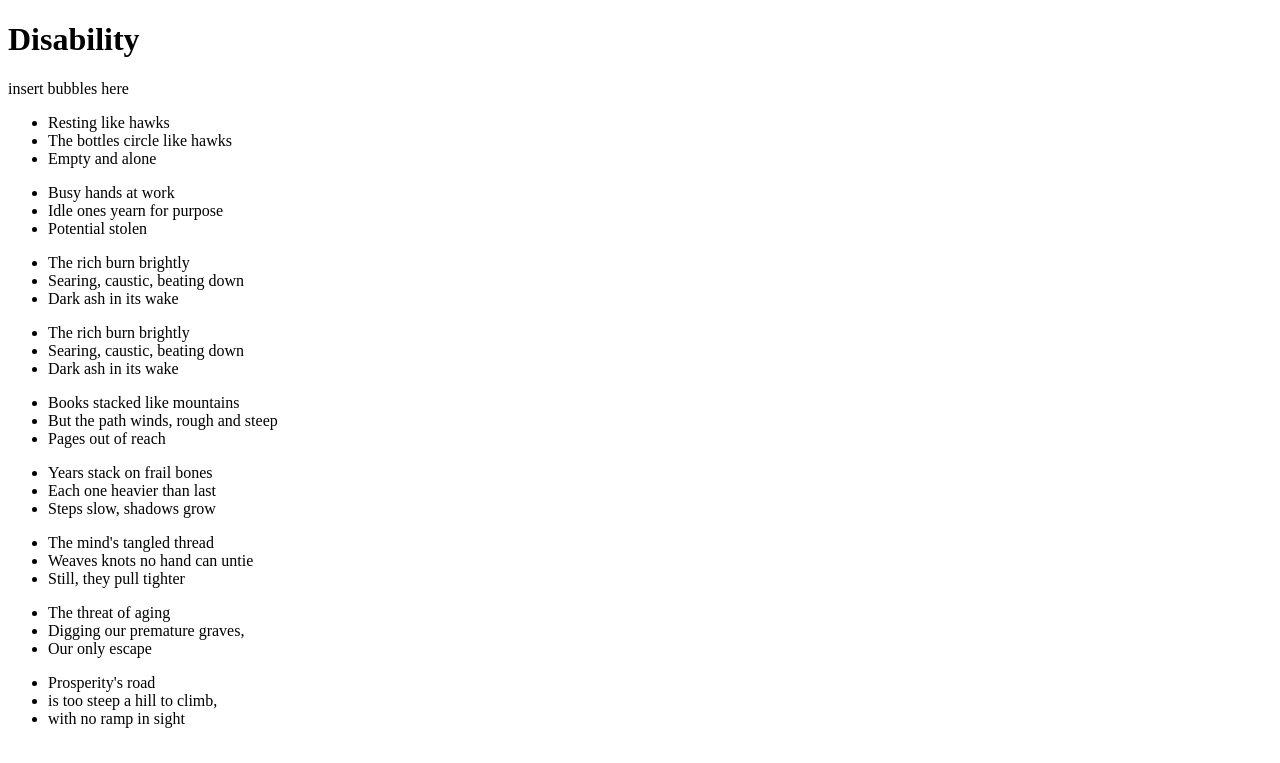
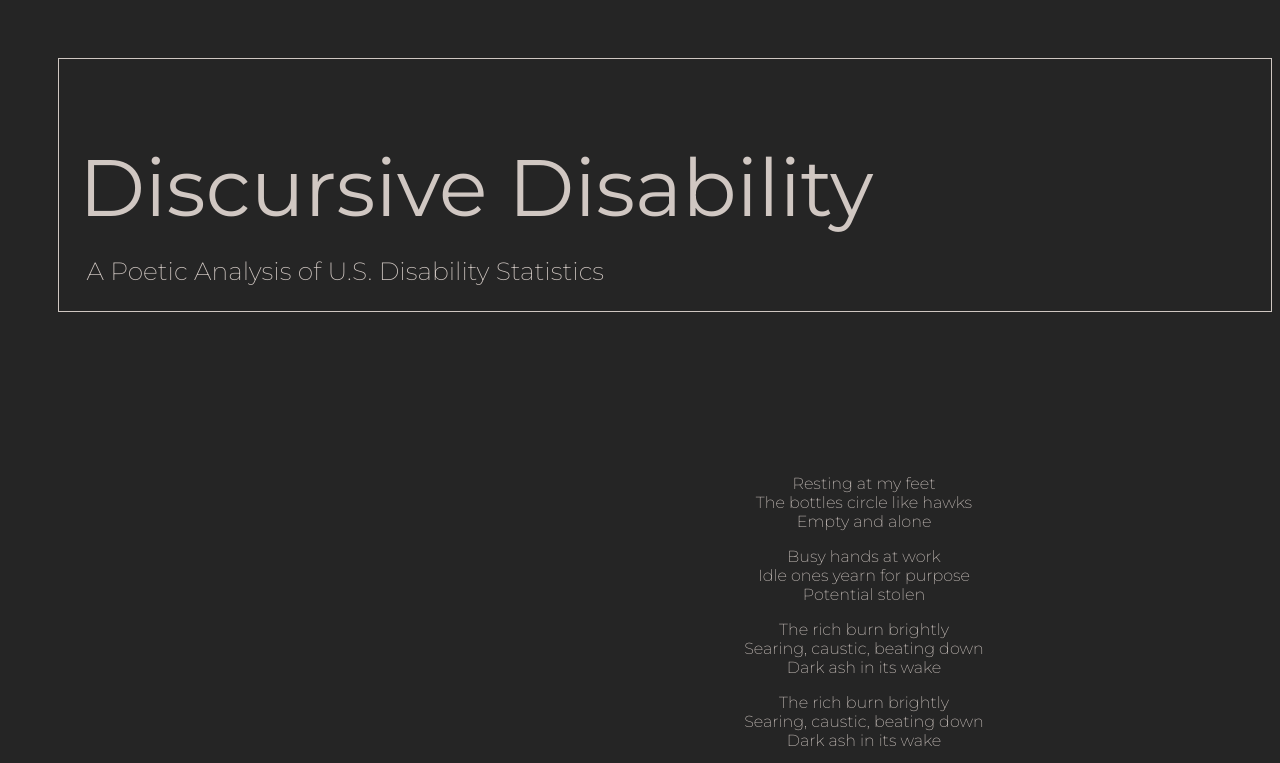
Before and after one commit to alexbryantt/infovis25, a plain HTML site: page index.html in a window 1280 px wide. Shown: the top 763 px of the page. Drawn offline with nearby package versions, Linux system fonts and the light colour scheme.

Commit message:
design modifications

```diff
--- a/index.html
+++ b/index.html
@@ -7,7 +7,10 @@
     </head>
     <body>
         <header>
-            <h1 class="title">Disability</h1>
+            <div class="header-border">
+                <p class="title">Discursive Disability</p>
+                <p class="subtitle">A Poetic Analysis of U.S. Disability Statistics</p>
+            </div>
         </header>
         <main class="wrapper-class">
             <div class="bubble-column">
@@ -16,7 +19,7 @@
             <div class="poetry-column">
                 <div class="poetry-column-content">
                     <ul class="verse" id="verse1">
-                        <li class="line" id="line1">Resting like hawks</li>
+                        <li class="line" id="line1">Resting at my feet</li>
                         <li class="line" id="line2">The bottles circle like hawks</li>
                         <li class="line" id="line3">Empty and alone</li>
                     </ul>
@@ -63,5 +66,6 @@
                 </div>
             </div>
         </main>
+        <script src="main.js"></script>
     </body>
 </html>
--- a/styles.css
+++ b/styles.css
@@ -0,0 +1,73 @@
+@import url('https://fonts.googleapis.com/css2?family=Montserrat:ital,wght@0,100..900;1,100..900&display=swap');
+
+header {
+    text-align: left;
+    height: 400px;
+    padding-left: 50px;
+    padding-top: 50px;
+}
+
+body {
+    background-color: rgb(37, 37, 37);
+}
+
+.header-border {
+    border: 1px solid rgb(208, 199, 194);
+    padding-left: 20px;
+    max-width: 1300px;
+}
+
+.title {
+    font-size: 80px;
+    font-weight: 400;
+    font-family: "Montserrat";
+    color: rgb(208, 199, 194);
+    margin-bottom: -5px;
+}
+
+.subtitle {
+    font-size: 25px;
+    font-weight: 200;
+    font-family: "Montserrat";
+    color: rgb(208, 199, 194);
+    margin-left: 7.5px;
+}
+
+.wrapper-class {
+    display: flex;
+    flex-grow: 1;
+    min-height: calc(100vh - 150px);
+}
+
+.bubble-column {
+    flex: 1;
+    display: flex;
+    align-items: center;
+    justify-content: center;
+    padding: 20px;
+}
+
+.bubbles-temp {
+    font-size: 1em;
+    font-weight: 200;
+    text-align: center;
+    font-family: "Montserrat";
+    color: rgb(208, 199, 194);
+}
+
+.poetry-column {
+    flex: 2;
+    display: flex;
+    align-items: center;
+    justify-content: center;
+}
+
+.verse {
+    font-size: 1em;
+    list-style-type: none;
+    padding: 0px;
+    font-weight: 200;
+    text-align: center;
+    font-family: "Montserrat";
+    color: rgb(208, 199, 194);
+}
```
Also changed, not shown: 1 other file.
